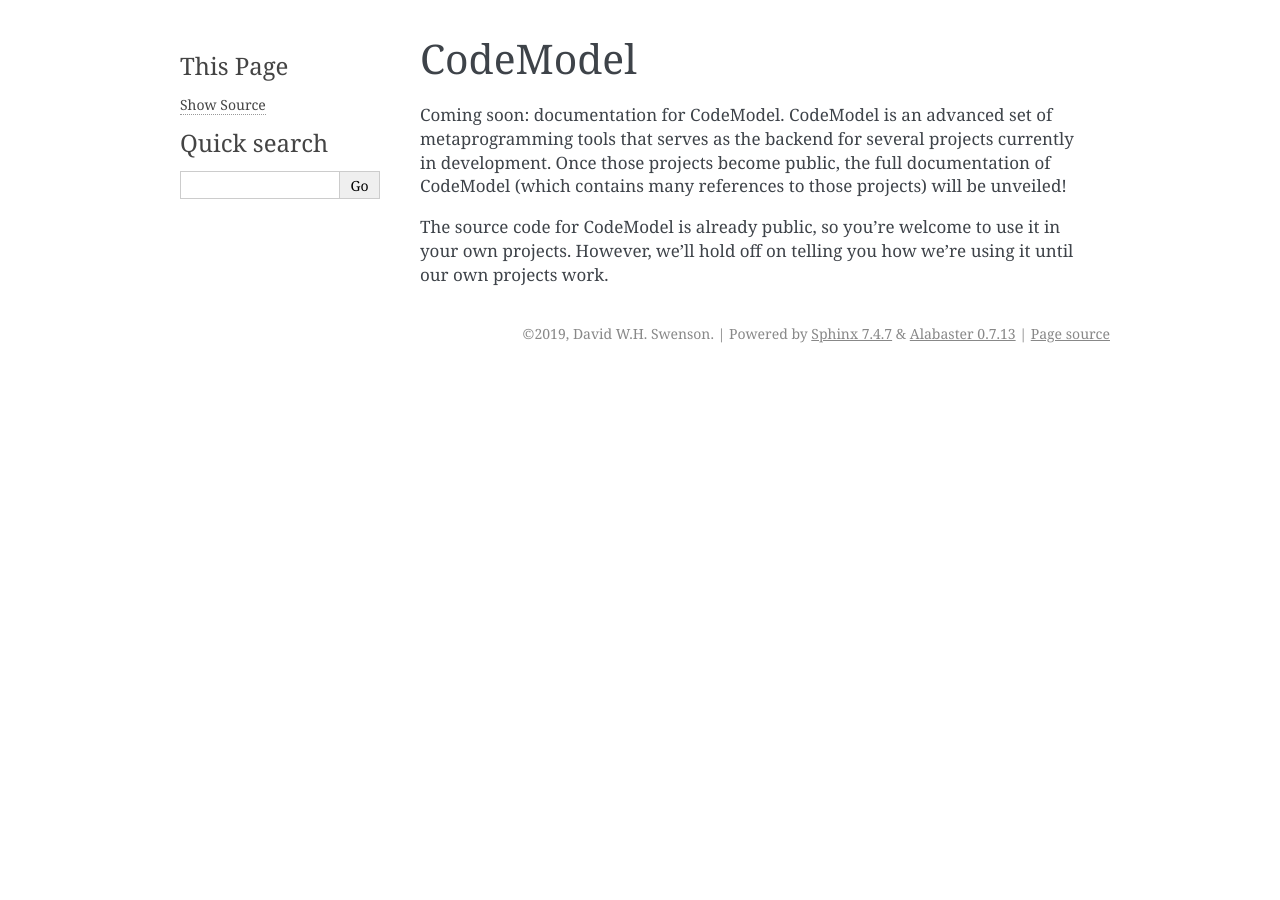
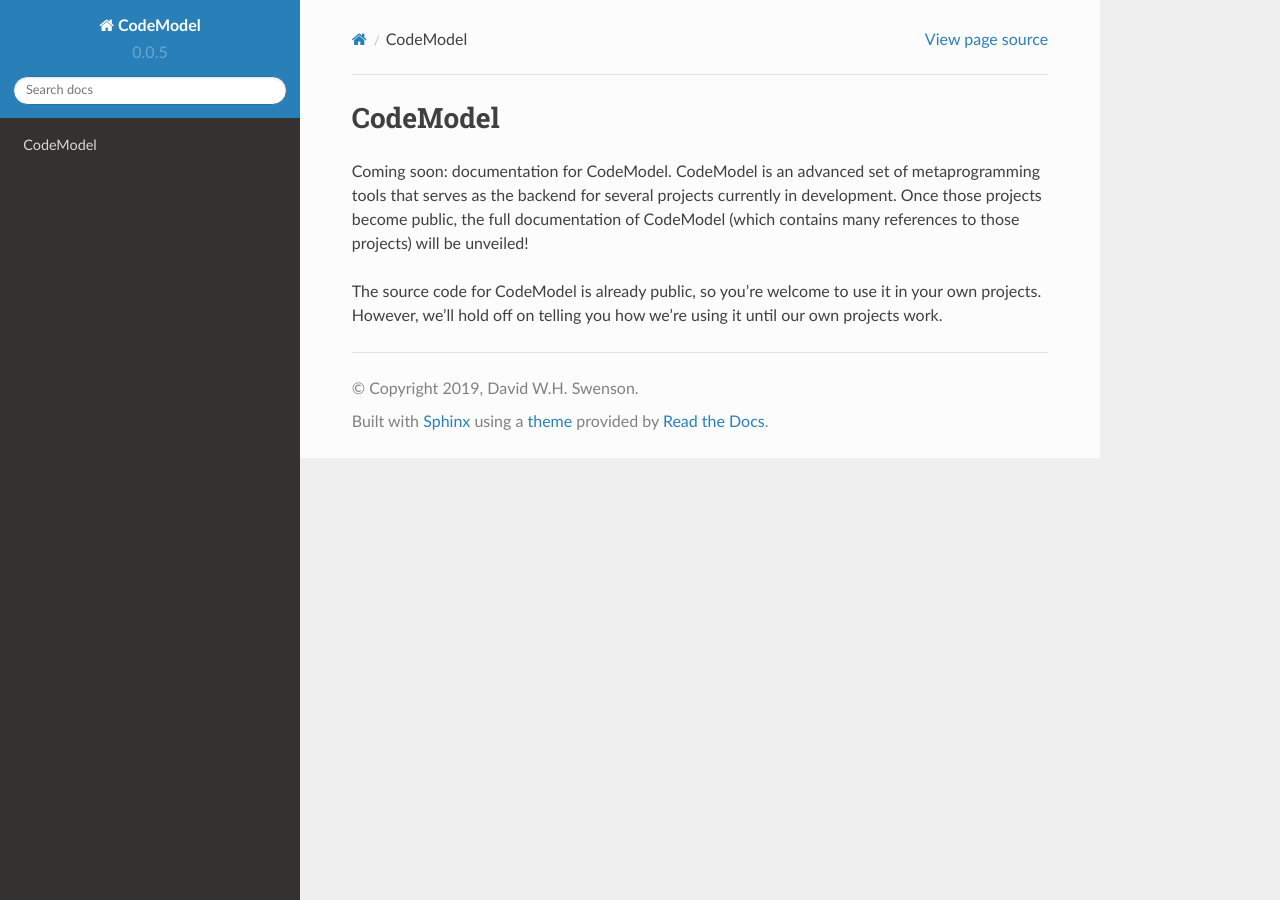
Before and after one commit to dwhswenson/codemodel, a Sphinx documentation site: the page built from docs/index.rst, in a window 1280 px wide. Built offline with Sphinx 7.4.7 and the Read the Docs theme 2.0.0, drawn with Linux system fonts in a browser that asks for light colours.

Commit message:
switch to sphinx rtd theme

```diff
--- a/docs/conf.py
+++ b/docs/conf.py
@@ -16,10 +16,12 @@
 import pkg_resources
 import packaging.version
 
+import sphinx_rtd_theme
+
 
 # -- Project information -----------------------------------------------------
 
-project = 'codemodel'
+project = 'CodeModel'
 copyright = '2019, David W.H. Swenson'
 author = 'David W.H. Swenson'
 
@@ -54,7 +56,8 @@ autosummary_generate = True
 # The theme to use for HTML and HTML Help pages.  See the documentation for
 # a list of builtin themes.
 #
-html_theme = 'alabaster'
+html_theme = 'sphinx_rtd_theme'
+html_theme_path = [sphinx_rtd_theme.get_html_theme_path()]
 
 # Add any paths that contain custom static files (such as style sheets) here,
 # relative to this directory. They are copied after the builtin static files,
--- a/docs/requirements.txt
+++ b/docs/requirements.txt
@@ -1 +1,2 @@
 packaging
+sphinx_rtd_theme
```
